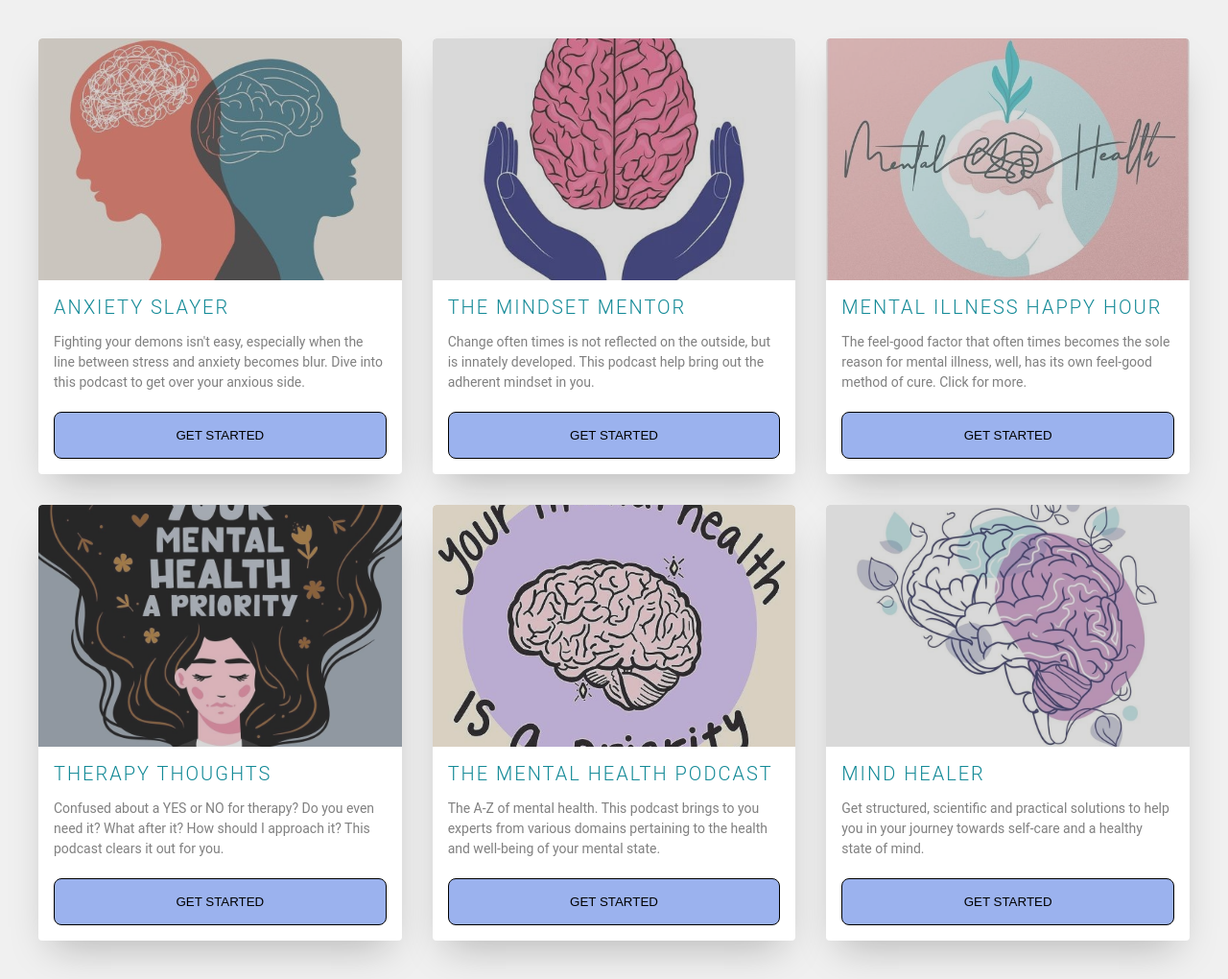
After one commit to Rohit-Sharmaa/SIH-23, a Node server app: page /demo.html in a window 1280 px wide. The commit adds this page. Shown: the whole page at 96% size. Run offline with Node 20, Linux system fonts and the light colour scheme.

Commit message:
added some more features

```diff
--- a/public/about.html
+++ b/public/about.html
@@ -11,7 +11,7 @@
   <section class="about " id="about">
     <h2>About us</h2>
     <div class="about-flex">
-      <img src="img/3.png" alt="" />
+      <img src="img/u.jpg" alt="" />
       <div>
         <h4>Nurturing Minds</h4>
         <p>
--- /dev/null
+++ b/public/demo.css
@@ -0,0 +1,175 @@
+@gray-darker:               #444444;
+@gray-dark:                 #696969;
+@gray:                      #999999;
+@gray-light:                #cccccc;
+@gray-lighter:              #ececec;
+@gray-lightest:             lighten(@gray-lighter,4%);
+
+*,
+*::before,
+*::after {
+  box-sizing: border-box;
+}
+
+html {
+  background-color: #f0f0f0;
+}
+
+body {
+  color: gray;
+  font-family: 'Roboto','Helvetica Neue', Helvetica, Arial, sans-serif;
+  font-style: normal;
+  font-weight: 400;
+  letter-spacing: 0;
+  padding: 1rem;
+  text-rendering: optimizeLegibility;
+  -webkit-font-smoothing: antialiased;
+  -moz-osx-font-smoothing: grayscale;
+  -moz-font-feature-settings: "liga" on;
+}
+
+
+
+img {
+  height: auto;
+  max-width: 100%;
+  vertical-align: middle;
+}
+
+.btn {
+  background-color: #9bb2ee;
+  border: 1px solid; @gray-light;
+  border-radius:0.5rem;
+  color: black;
+  padding: 1rem;
+  text-transform:uppercase;
+}
+
+.btn--block {
+  display:inline-block;
+  width: 100%;
+}
+.btn:hover{
+  transform: scale(1.07);
+  transition: transform 0.3s ease;
+  background-color: rgb(72, 217, 145);
+
+}
+
+.cards {
+  display: flex;
+  flex-wrap: wrap;
+  list-style: none;
+  margin: 0;
+  padding: 0;
+}
+
+.cards__item {
+  display: flex;
+  padding: 1rem;
+  @media(min-width: 40rem) {
+    width: 50%;
+  }
+  @media(min-width: 56rem) {
+    width: 33.3333%;
+  }
+}
+
+.card {
+  background-color: white;
+  border-radius: 0.25rem;
+  box-shadow: 0 20px 40px -14px rgba(0,0,0,0.25);
+  display: flex;
+  flex-direction: column;
+  overflow: hidden;
+  &:hover {
+    .card__image {
+      filter: contrast(100%);
+    }
+  }
+}
+
+.card__content {
+  display: flex;
+  flex: 1 1 auto;
+  flex-direction: column;
+  padding: 1rem;
+}
+
+.card__image {
+  background-position: center center;
+  background-repeat: no-repeat;
+  background-size: cover;
+  border-top-left-radius: 0.25rem;
+  border-top-right-radius: 0.25rem;
+  filter: contrast(70%);
+  //filter: saturate(180%);
+  overflow: hidden;
+  position: relative;
+  transition: filter 0.5s cubic-bezier(.43,.41,.22,.91);;
+  &::before {
+    content: "";
+	  display: block;
+    padding-top: 56.25%; // 16:9 aspect ratio
+  }
+  @media(min-width: 40rem) {
+    &::before {
+      padding-top: 66.6%; // 3:2 aspect ratio
+    }
+  }
+}
+
+.card__image--flowers {
+  background-image: url(img/anxietyslayer.jpg);
+}
+
+.card__image--river {
+  background-image: url(img/mentalillnesshappyhour.jpg);
+}
+
+.card__image--record {
+  background-image: url(img/mindsetmentor.jpg);
+}
+
+.card__image--fence {
+  background-image: url(img/pod6.jpg);
+}
+
+.card__image--ocean {
+  background-image: url(img/thementalhealthpodcast.jpg);
+}
+.card__image--tree {
+  background-image: url(img/therapythoughts.jpg);
+}
+
+.card__title {
+  color: rgb(20, 138, 151);
+  font-size: 1.25rem;
+  font-weight: 300;
+  letter-spacing: 2px;
+  text-transform: uppercase;
+}
+
+.card__text {
+  flex: 1 1 auto;
+  font-size: 0.875rem;
+  line-height: 1.5;
+  margin-bottom: 1.25rem;
+}
+
+body {
+  animation: transitionIn 0.75s;
+}
+
+@keyframes transitionIn {
+
+from {
+  opacity: 0;
+  transform: rotateY(-10deg);
+}
+to{
+  opacity: 1;
+  transform: rotateY(0);
+}
+
+}
--- /dev/null
+++ b/public/demo.html
@@ -0,0 +1,81 @@
+<!DOCTYPE html>
+<html lang="en">
+<head>
+    <meta charset="UTF-8">
+    <meta name="viewport" content="width=device-width, initial-scale=1.0">
+    <title>Document</title>
+    <link rel="stylesheet" href="demo.css">
+</head>
+<body>
+
+<ul class="cards">
+  <li class="cards__item">
+    <div class="card">
+      <div class="card__image card__image--fence"></div>
+      <div class="card__content">
+        <div class="card__title">ANXIETY SLAYER</div>
+        <p class="card__text">Fighting your demons isn't easy, especially when the line between stress and anxiety becomes blur. Dive into this podcast to get over your anxious side. </p>
+       <a href="https://spotify.link/QInbFN7IaDb" target="_blank" class="button"><button class="btn btn--block card__btn">Get started</button></a>
+      </div>
+    </div>
+  </li>
+  <li class="cards__item">
+    <div class="card">
+      <div class="card__image card__image--river"></div>
+      <div class="card__content">
+        <div class="card__title">THE MINDSET MENTOR</div>
+        <p class="card__text">Change often times is not reflected on the outside, but is innately developed. This podcast help bring out the adherent mindset in you.</p>
+        <a href="https://spotify.link/V06QwK1IaDb" target="_blank" class="button">
+        <button class="btn btn--block card__btn">get started</button></a>
+      </div>
+    </div>
+  </li>
+  <li class="cards__item">
+    <div class="card">
+      <div class="card__image card__image--record"></div>
+      <div class="card__content">
+        <div class="card__title">MENTAL ILLNESS HAPPY HOUR</div>
+        <p class="card__text">The feel-good factor that often times becomes the sole reason for mental illness, well, has its own feel-good method of cure. Click for more.</p>
+        <a href="https://spotify.link/qP4jGveJaDb" target="_blank" class="button">
+        <button class="btn btn--block card__btn">get started</button></a>
+      </div>
+    </div>
+  </li>
+  <li class="cards__item">
+    <div class="card">
+      <div class="card__image card__image--flowers"></div>
+      <div class="card__content">
+        <div class="card__title">THERAPY THOUGHTS</div>
+        <p class="card__text">Confused about a YES or NO for therapy? Do you even need it? What after it? How should I approach it? This podcast clears it out for you. </p>
+        <a href="https://spotify.link/UBVEb5zJaDb" target="_blank" class="button">
+        <button class="btn btn--block card__btn">get started</button></a>
+      </div>
+    </div>
+  </li>
+
+  <li class="cards__item">
+    <div class="card">
+      <div class="card__image card__image--ocean"></div>
+      <div class="card__content">
+        <div class="card__title">THE MENTAL HEALTH PODCAST</div>
+        <p class="card__text">The A-Z of mental health. This podcast brings to you experts from various domains pertaining to the health and well-being of your mental state.</p>
+        <a href="https://spotify.link/yGrkHCPJaDb" target="_blank" class="button">
+        <button class="btn btn--block card__btn">get started</button></a>
+      </div>
+    </div>
+  </li>
+
+  <li class="cards__item">
+    <div class="card">
+      <div class="card__image card__image--tree"></div>
+      <div class="card__content">
+        <div class="card__title">MIND HEALER</div>
+        <p class="card__text">Get structured, scientific and practical solutions to help you in your journey towards self-care and a healthy state of mind.</p>
+        <a href="https://spotify.link/V06QwK1IaDb" target="_blank" class="button">
+        <button class="btn btn--block card__btn">get started</button></a>
+      </div>
+    </div>
+  </li>
+</ul>
+</body>
+</html>
--- a/public/index.html
+++ b/public/index.html
@@ -20,10 +20,10 @@
         <ul class="flex">
           <img src="img/-.png" alt="" />
           <li>HOME</li>
-          <a href=""><li>PODCAST</li></a>
+          <a href="demo.html"><li>PODCAST</li></a>
          <a href="dict.html"><li>DICTIONARY</li></a>
 
-          <a href="/quiz"><li>QUESTIONNAIRE</li></a>
+          <a href="questionnaire.html"><li>QUESTIONNAIRE</li></a>
 
           <a href="about.html"><li>ABOUT US</li></a>
           <a href="signUp.html"><button>Sign Up</button></a>
@@ -41,7 +41,7 @@
 
         <div class="start-jouney">
           <p>Start your journey</p>
-        <a href="signUp.html"> <button>Join Now</button></a>
+        <a href="contactUs.html"> <button>Join Now</button></a>
         </div>
       </div>
     </header>
--- a/public/signUp.html
+++ b/public/signUp.html
@@ -28,7 +28,7 @@
         <h3>I accept all terms & condition</h3>
       </div>
       <div class="input-box button">
-        <input type="Submit" value="Register Now">
+        <input type="Submit" value="Register Now" >
       </div>
       <div class="text">
         <h3>Already have an account? <a href="#">Login now</a></h3>
--- a/public/style.css
+++ b/public/style.css
@@ -43,6 +43,7 @@ body{
   position: relative;
   top: 6px;
   cursor: pointer;
+  transition: 0.3s ease;
 
 }
 .head .nav .flex a{
@@ -50,7 +51,7 @@ body{
   color: #000;
 }
 .flex button:hover{
-  color: blue;
+ transform: scale(0.8);
 }
 .head .nav .flex li:hover{
 cursor: pointer;
```
Also changed, not shown: public/a.css (+88 -0 lines), public/a.html (+73 -10 lines), public/podcast.css (added, +85 -0 lines), public/podcast.html (added, +68 -0 lines), public/questionnaire.css (added, +22 -0 lines), public/questionnaire.html (added, +19 -0 lines), public/img/Screenshot (863).png (added), public/img/anxietyslayer.jpg (added), public/img/mentalillnesshappyhour.jpg (added), public/img/mindsetmentor.jpg (added), public/img/pod6.jpg (added), public/img/thementalhealthpodcast.jpg (added), public/img/therapythoughts.jpg (added), public/img/u.jpg (added).
